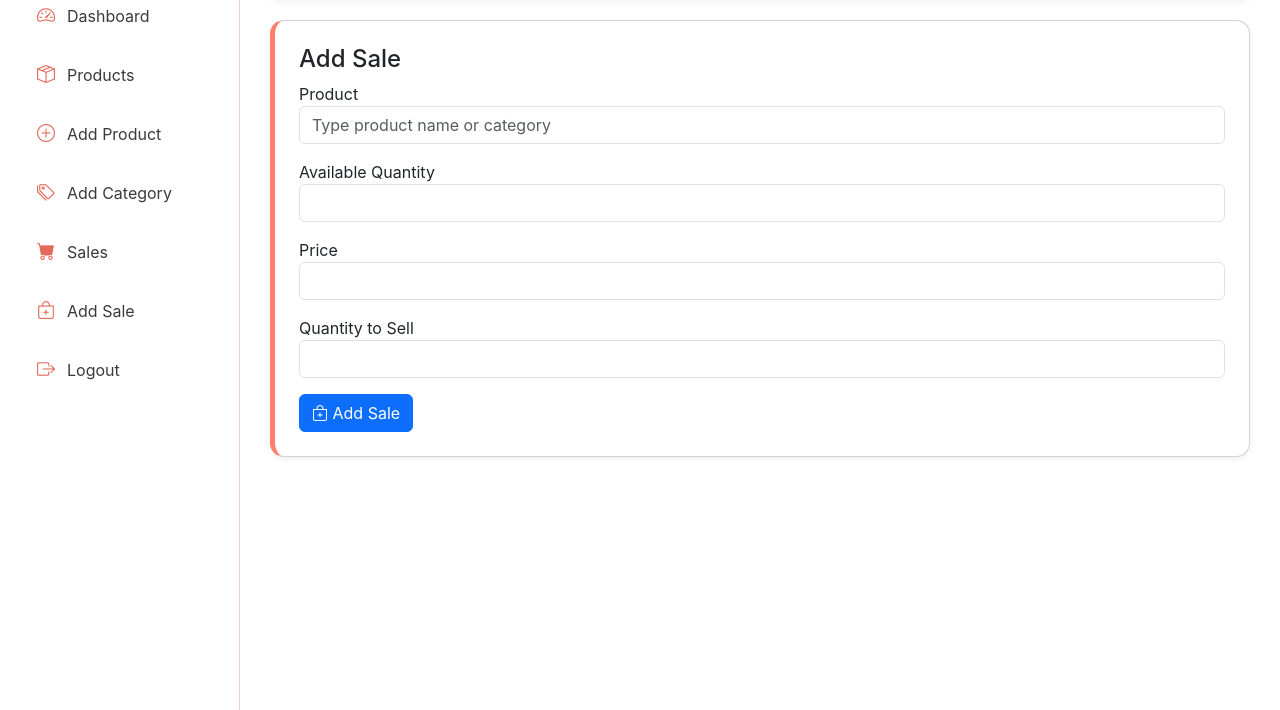
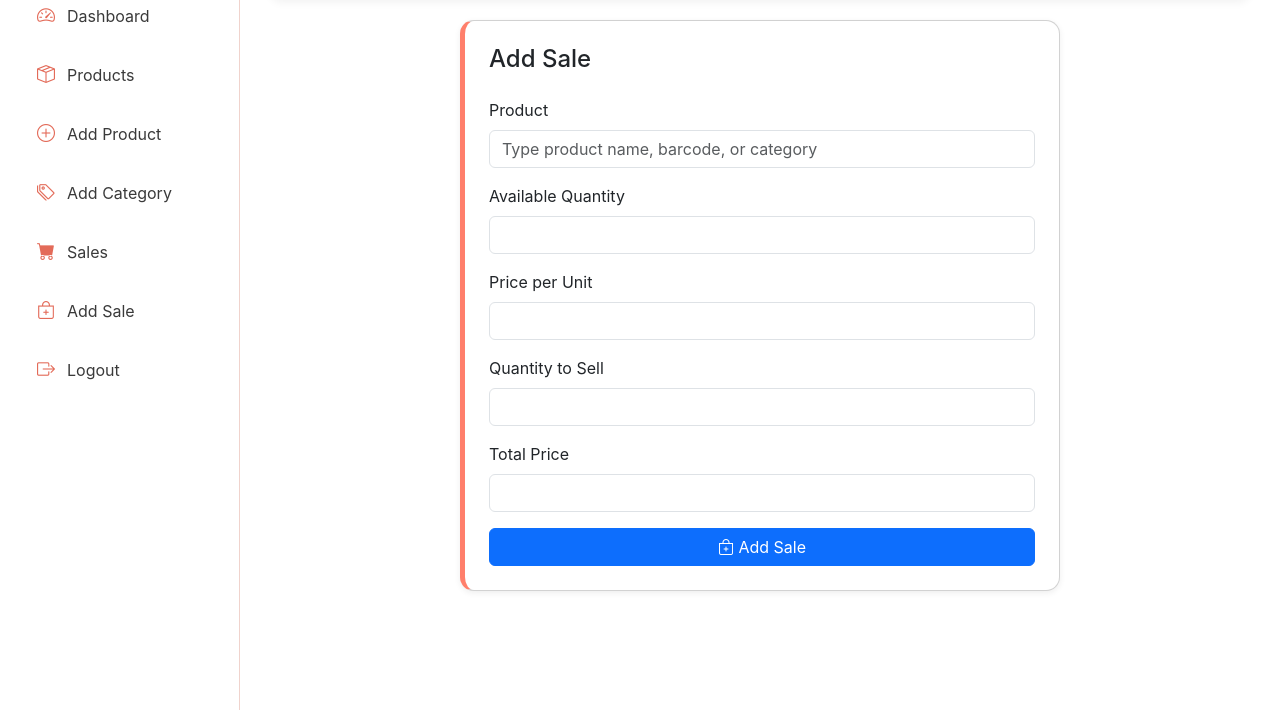
Before and after one commit to dagnwondu/supermarket, a Django app: page /myapp/add-sale/ in a window 1280 px wide. Shown: the part 90-800 px from the top of the page. Run offline with Django 4.2, Linux system fonts and the light colour scheme.

Commit message:
first commit

```diff
--- a/myapp/models.py
+++ b/myapp/models.py
@@ -36,9 +36,6 @@ class Product(models.Model):
         return self.total_stock < 10  # example threshold
 
 
-# =========================
-# STOCK (purchase / inventory)
-# =========================
 class Stock(models.Model):
     product = models.ForeignKey(Product,related_name="batches", on_delete=models.CASCADE)
     quantity = models.PositiveIntegerField()
--- a/myapp/views.py
+++ b/myapp/views.py
@@ -10,6 +10,13 @@ from django.http import JsonResponse
 from django.db import transaction
 from .models import Product, Stock, Sale, DailySummary
 from .forms import ProductForm, StockForm, SaleForm
+from django.shortcuts import render, redirect, get_object_or_404
+from django.contrib import messages
+from django.db import transaction
+from .models import Product, Stock, Sale
+from django.db.models import Sum
+from django.db.models import Q
+from .models import Category, Product, Stock
 
 @login_required
 def dashboard(request):
@@ -63,7 +70,6 @@ def add_category(request):
 
     categories = Category.objects.all()
     return render(request, 'add_category.html', {'categories': categories})
-
 
 
 # @login_required
@@ -147,28 +153,6 @@ def expired_list(request):
     return render(request, 'expired.html', {'expired': expired, 'near_expiry': near_expiry})
 
 
-# @login_required
-# def product_search(request):
-#     query = request.GET.get('q', '')
-#     products = Product.objects.filter(
-#         name__icontains=query
-#     ) | Product.objects.filter(
-#         category__icontains=query
-#     )
-
-#     results = [
-#         {
-#             "id": p.id,
-#             "name": p.name,
-#             "category": p.category,
-#             "buying_price": float(p.buying_price),
-#             "selling_price": float(p.selling_price),
-#             "quantity": p.quantity,
-#             "expiry_date": p.expiry_date
-#         } for p in products
-#     ]
-#     return JsonResponse(results, safe=False)
-from django.db.models import Q
 
 def product_search(request):
     q = request.GET.get("q", "")
@@ -187,13 +171,10 @@ def product_search(request):
             "barcode": p.barcode,
             "category": p.category.name if p.category else "",
             "selling_price": p.selling_price,
+            "quantity": p.total_stock,
         })
 
     return JsonResponse(data, safe=False)
-from django.shortcuts import render, redirect, get_object_or_404
-from .models import Category, Product, Stock
-from .forms import CategoryForm, ProductForm, StockForm
-from django.contrib import messages
 
 # ----------------------
 # Category Views
@@ -214,10 +195,6 @@ def add_product(request):
     else:
         form = ProductForm()
     return render(request, 'add_product.html', {'form': form})
-
-# ----------------------
-# Stock Views
-# ----------------------
 def add_stock(request):
     if request.method == 'POST':
         form = StockForm(request.POST)
@@ -248,7 +225,6 @@ def product_batches(request, product_id):
         'product': product,
         'batches': batches
     })
-
 def sales(request):
 
     sales = Sale.objects.select_related("product").order_by("-created_at")
@@ -291,27 +267,26 @@ def sales(request):
     })
 
 def add_sale(request):
-
     if request.method == "POST":
-        product_id = request.POST.get("product")
+        product_id = request.POST.get("product_id")
         quantity = int(request.POST.get("quantity"))
 
         product = get_object_or_404(Product, id=product_id)
+        # total_available = product.stock_set.aggregate(total=Sum('quantity'))['total'] or 0
+        total_available = product.batches.aggregate(total=Sum('quantity'))['total'] or 0
 
-        # Check total availability
-        if quantity > product.total_stock:
-            messages.error(request, "Not enough stock available!")
-            return redirect("add_sale")
+        if quantity > total_available:
+            messages.error(request, "Quantity exceeds available stock!")
+            return redirect('add_sale')
 
-        # FIFO stock deduction
+        # Deduct stock using FIFO
         remaining = quantity
-        batches = Stock.objects.filter(product=product, quantity__gt=0).order_by("added_at")
+        batches = Stock.objects.filter(product=product, quantity__gt=0).order_by('added_at')
 
         with transaction.atomic():
             for batch in batches:
                 if remaining == 0:
                     break
-
                 if batch.quantity >= remaining:
                     batch.quantity -= remaining
                     batch.save()
@@ -321,16 +296,13 @@ def add_sale(request):
                     batch.quantity = 0
                     batch.save()
 
-            # Create sale record
-            sale = Sale.objects.create(
+            Sale.objects.create(
                 product=product,
                 quantity=quantity,
                 total_price=product.selling_price * quantity
             )
 
         messages.success(request, "Sale recorded successfully!")
-        return redirect("sales")
+        return redirect('add_sale')
 
-    products = Product.objects.all().order_by("name")
-
-    return render(request, "add_sale.html", {"products": products})
+    return render(request, "add_sale.html")
--- a/template/add_sale.html
+++ b/template/add_sale.html
@@ -1,38 +1,45 @@
 {% extends 'base.html' %}
 
 {% block content %}
-<div class="card card-simple p-4">
-    <h4>Add Sale</h4>
+<div class="card card-simple p-4" style="max-width: 600px; margin:auto;">
+    <h4 class="mb-4">Add Sale</h4>
     <form method="POST">
         {% csrf_token %}
 
-        <div class="mb-3">
-            <label>Product</label>
-            <input type="text" id="product_input" class="form-control" placeholder="Type product name or category" autocomplete="off" required>
+        <!-- Product Search -->
+        <div class="mb-3 position-relative">
+            <label for="product_input" class="form-label">Product</label>
+            <input type="text" id="product_input" class="form-control" placeholder="Type product name, barcode, or category" autocomplete="off" required>
             <input type="hidden" name="product_id" id="product_id">
+            <ul class="list-group" id="suggestions" style="position:absolute; z-index:1000; width:100%;"></ul>
         </div>
 
+        <!-- Available Quantity -->
         <div class="mb-3">
-            <label>Available Quantity</label>
+            <label for="available_qty" class="form-label">Available Quantity</label>
             <input type="number" id="available_qty" class="form-control" readonly>
         </div>
 
+        <!-- Price per Unit -->
         <div class="mb-3">
-            <label>Price</label>
-            <input type="number" step="0.01" name="price" id="price" class="form-control" readonly>
+            <label for="price" class="form-label">Price per Unit</label>
+            <input type="number" step="0.01" id="price" class="form-control" readonly>
         </div>
 
+        <!-- Quantity to Sell -->
         <div class="mb-3">
-            <label>Quantity to Sell</label>
-            <input type="number" name="quantity" id="quantity" class="form-control" required>
+            <label for="quantity" class="form-label">Quantity to Sell</label>
+            <input type="number" name="quantity" id="quantity" class="form-control" min="1" required>
         </div>
 
-        <button class="btn btn-primary"><i class="bi bi-bag-plus"></i> Add Sale</button>
+        <!-- Total Price -->
+        <div class="mb-3">
+            <label for="total_price" class="form-label">Total Price</label>
+            <input type="number" step="0.01" id="total_price" class="form-control" readonly>
+        </div>
+
+        <button type="submit" class="btn btn-primary w-100"><i class="bi bi-bag-plus"></i> Add Sale</button>
     </form>
-
-    <!-- Suggestions Dropdown -->
-    <ul class="list-group mt-1" id="suggestions" style="position:absolute; z-index:1000;"></ul>
-
 </div>
 
 <script>
@@ -41,31 +48,59 @@ const suggestions = document.getElementById('suggestions');
 const productId = document.getElementById('product_id');
 const priceField = document.getElementById('price');
 const availableQty = document.getElementById('available_qty');
+const quantityField = document.getElementById('quantity');
+const totalPriceField = document.getElementById('total_price');
+
+// Update total price when quantity changes
+quantityField.addEventListener('input', () => {
+    const qty = parseInt(quantityField.value) || 0;
+    const price = parseFloat(priceField.value) || 0;
+    totalPriceField.value = (qty * price).toFixed(2);
+});
 
 input.addEventListener('input', async () => {
-    const query = input.value;
-    if (query.length < 1) {
+    const query = input.value.trim();
+    if (!query) {
         suggestions.innerHTML = '';
         return;
     }
 
-const res = await fetch("{% url 'product_search' %}?q=" + query);
+    const res = await fetch("{% url 'product_search' %}?q=" + query);
     const data = await res.json();
 
     suggestions.innerHTML = '';
     data.forEach(item => {
         const li = document.createElement('li');
         li.classList.add('list-group-item', 'list-group-item-action');
-        li.textContent = `${item.name} | ${item.category} | ${item.quantity} in stock`;
+
+        li.innerHTML = `${item.name} | ${item.category} | ${item.quantity} in stock` +
+                       (item.low_stock ? ' <span class="badge bg-warning text-dark">Low Stock</span>' : '');
+
+        if (item.quantity === 0) {
+            li.classList.add('disabled');
+            li.style.opacity = 0.5;
+            li.style.pointerEvents = 'none';
+        }
+
         li.addEventListener('click', () => {
             input.value = item.name;
             productId.value = item.id;
             priceField.value = item.selling_price;
             availableQty.value = item.quantity;
+            quantityField.max = item.quantity;
+            totalPriceField.value = (item.selling_price * parseInt(quantityField.value || 1)).toFixed(2);
             suggestions.innerHTML = '';
         });
+
         suggestions.appendChild(li);
     });
 });
+
+// Hide suggestions when clicking outside
+document.addEventListener('click', (e) => {
+    if (!input.contains(e.target) && !suggestions.contains(e.target)) {
+        suggestions.innerHTML = '';
+    }
+});
 </script>
 {% endblock %}
--- a/template/cashier_page.html
+++ b/template/cashier_page.html
@@ -14,7 +14,7 @@
     <div class="col-md-3">
         <div class="card card-simple p-4 shadow-sm" style="border-left: 6px solid #ff9e8c;">
             <h6 class="text-muted">Today's Sales</h6>
-            <h2 class="fw-bold text-dark">{{ todays_sales }}</h2>
+            <h2 class="fw-bold text-dark">{{ today_sales }}</h2>
         </div>
     </div>
 
```
Also changed, not shown: authentication/views.py (+14 -2 lines), db.sqlite3.
